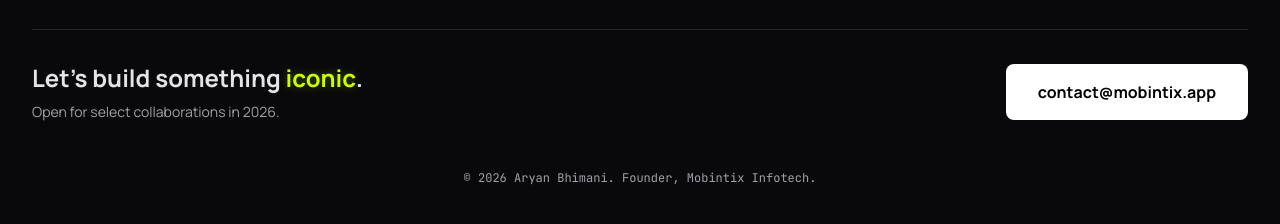
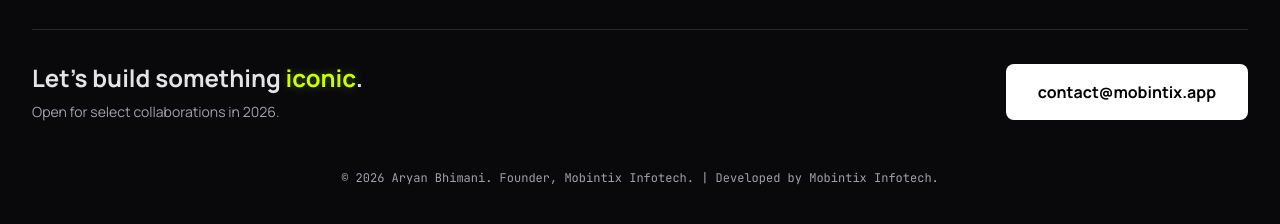
Before and after one commit to AryanBhimani/AryanBhimani.github.io, a website: page index.html in a window 1280 px wide. Shown: the part 1307-1531 px from the top of the page. Drawn offline with Linux system fonts and the light colour scheme.

Commit message:
Mobintix

```diff
--- a/index.html
+++ b/index.html
@@ -113,7 +113,7 @@
                 <a href="#contact" class="hover:text-accent transition-colors">Contact</a>
             </nav>
             <div class="flex items-center gap-4">
-                <a href="mailto:aryan@mobintix.app"
+                <a href="mailto:contact@mobintix.app"
                     class="hidden md:block px-5 py-2 rounded-full border border-border hover:bg-surface hover:text-white transition-all text-xs font-mono uppercase tracking-wide">
                     Get in touch
                 </a>
@@ -341,7 +341,8 @@
         </footer>
 
         <div class="text-center mt-12 mb-4 text-xs text-muted font-mono">
-            © <span id="current-year"></span> Aryan Bhimani. Founder, Mobintix Infotech.
+            © <span id="current-year"></span> Aryan Bhimani. Founder, Mobintix Infotech. | Developed by Mobintix
+            Infotech.
         </div>
 
     </div>
```
